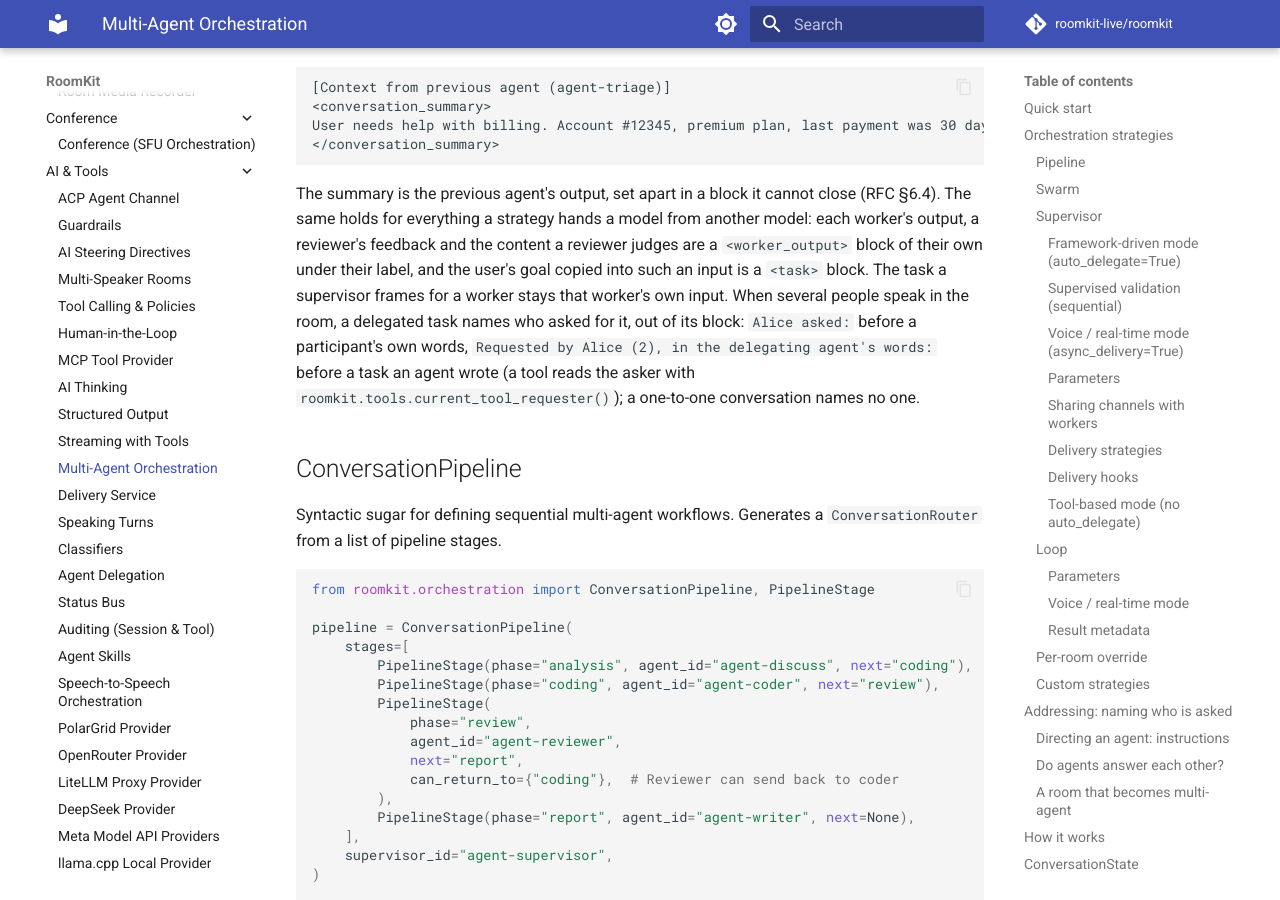
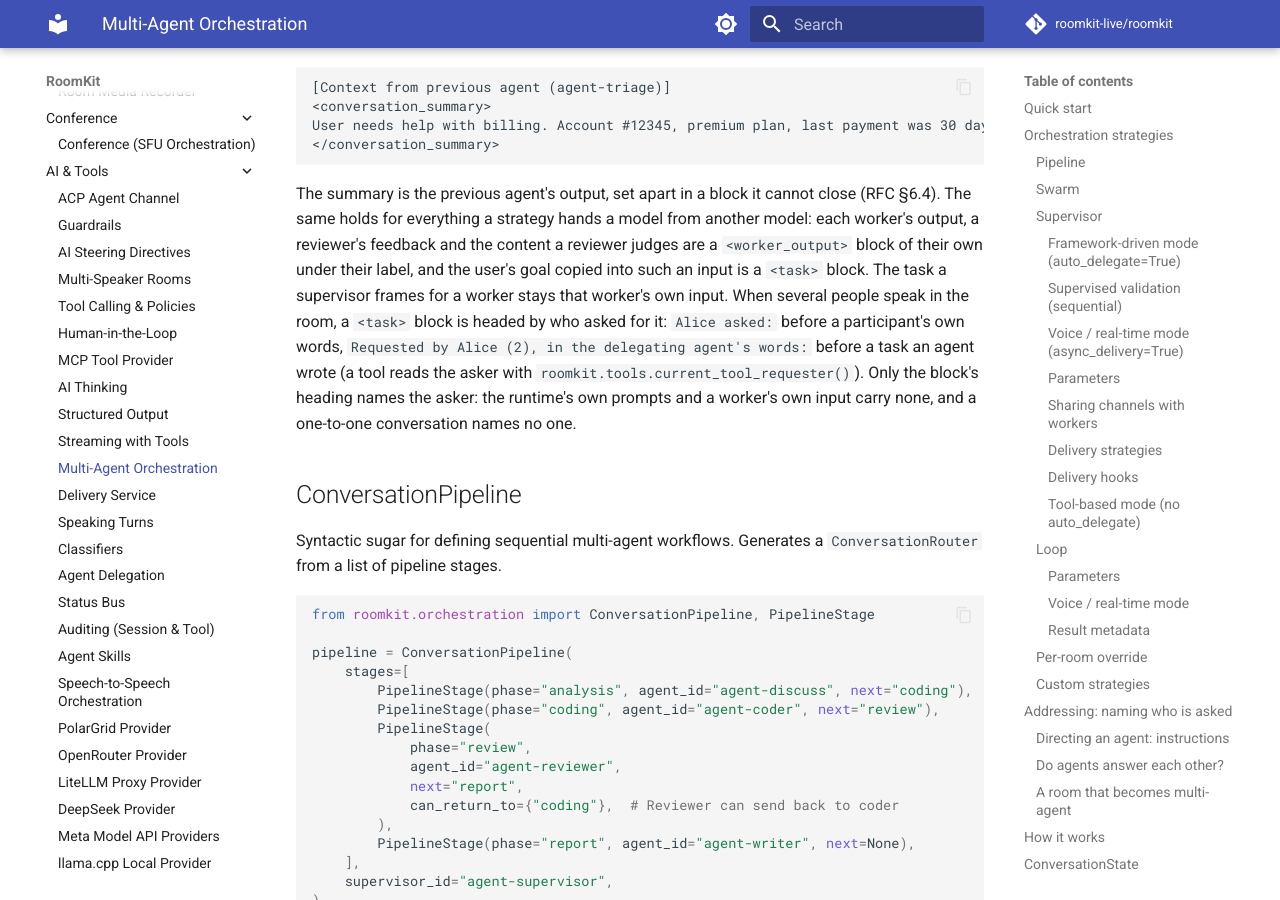
Before and after one commit to roomkit-live/roomkit-docs, an MkDocs documentation site: the page built from docs/guides/orchestration.md, in a window 1280 px wide and 900 px high, scrolled down 21611 px. Built offline with MkDocs 1.6.1 and Material for MkDocs 9.7.7, drawn with Linux system fonts in a browser that asks for light colours; comment, search, counter and statistics services are not loaded.

Commit message:
docs(orchestration): per review, who asked heads only a task block, and AnswerOnly matches a name without its rank (RMK-615)

```diff
--- a/docs/guides/orchestration.md
+++ b/docs/guides/orchestration.md
@@ -909,11 +909,12 @@ another model: each worker's output, a reviewer's feedback and the content a
 reviewer judges are a `<worker_output>` block of their own under their label,
 and the user's goal copied into such an input is a `<task>` block. The task a
 supervisor frames for a worker stays that worker's own input. When several
-people speak in the room, a delegated task names who asked for it, out of its
-block: `Alice asked:` before a participant's own words, `Requested by Alice (2),
-in the delegating agent's words:` before a task an agent wrote (a tool reads the
-asker with `roomkit.tools.current_tool_requester()`); a one-to-one conversation
-names no one.
+people speak in the room, a `<task>` block is headed by who asked for it:
+`Alice asked:` before a participant's own words, `Requested by Alice (2), in
+the delegating agent's words:` before a task an agent wrote (a tool reads the
+asker with `roomkit.tools.current_tool_requester()`). Only the block's heading
+names the asker: the runtime's own prompts and a worker's own input carry
+none, and a one-to-one conversation names no one.
 
 ## ConversationPipeline
 
```
Also changed, not shown: docs/guides/multi-speaker-rooms.md (+1 -1 lines), docs/guides/speaking-turns.md (+6 -4 lines).
